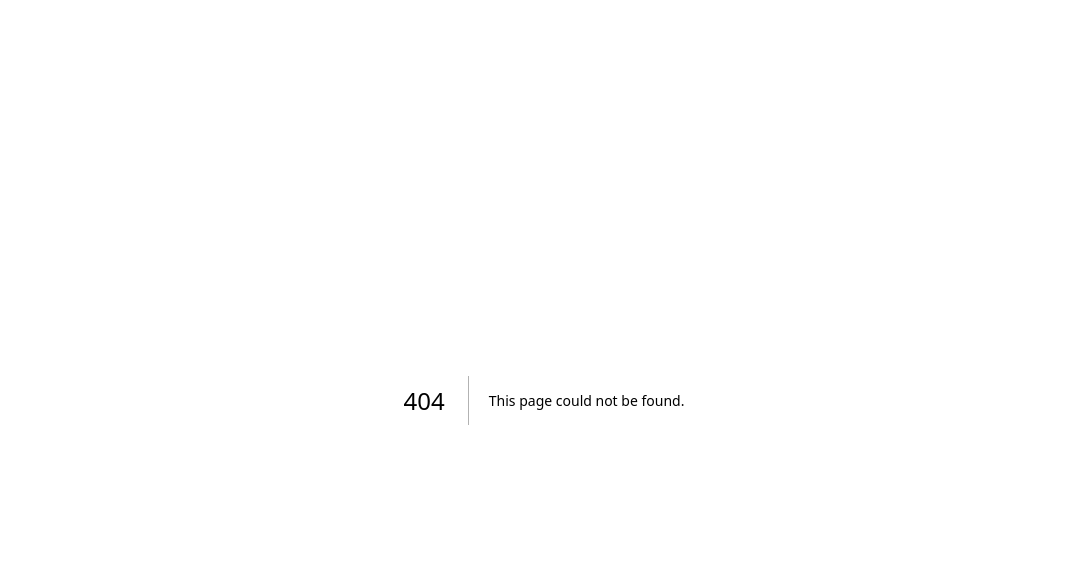
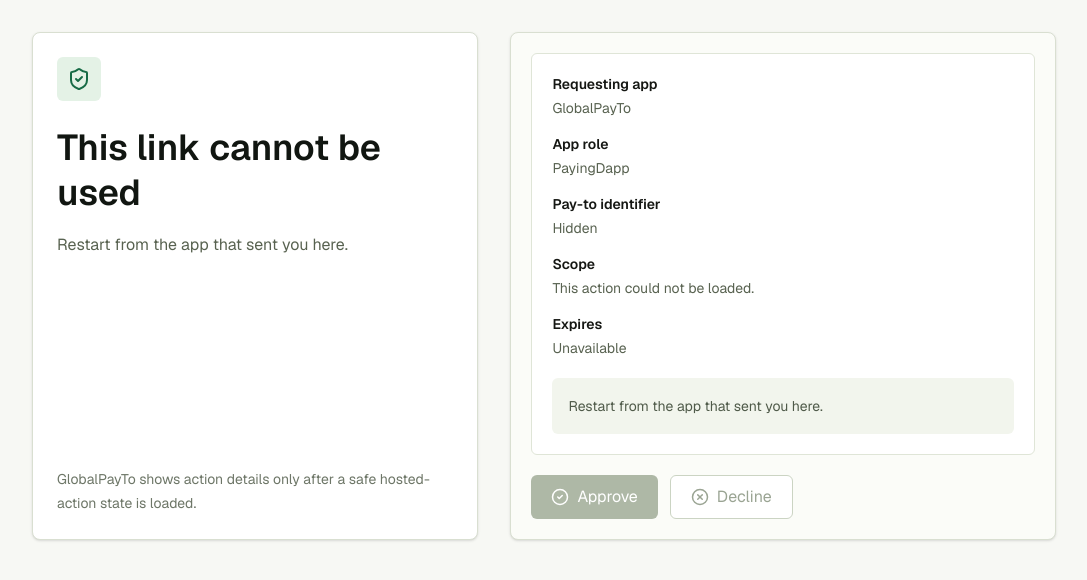
Before and after one commit to global-pay-to-resolver/globalpayto-site, a Next.js app: page /actions/setup/1 in a window 1280 px wide. Before the commit this address had no page. Shown: the top 580 px of the page, without its empty margins (96-1183 px from the left). Built offline with nearby package versions, Linux system fonts and the light colour scheme.

Commit message:
Implement setup hosted action pages

```diff
--- a/agent-context/session-log/main.md
+++ b/agent-context/session-log/main.md
@@ -51,3 +51,12 @@ head: 1b7217b
 summary: Completed GPTW-S2-T1 by documenting the authorization/setup hosted action flow, safe action-token hydration model, visible outcome states, and Sprint 2 mock-data boundary.
 validation: Confirmed the flow design keeps URLs opaque, avoids raw identifiers and wallet graph disclosure, and leaves live backend wiring for Sprint 3.
 follow-ups: Implement authorization/setup pages with mock action state.
+
+---
+
+agent: Codex
+branch: main
+head: 827c237
+summary: Completed GPTW-S2-T2 by implementing the setup/authorization hosted action page with local mock action hydration, safe approved/denied/expired/invalid/completed/restart states, and no production Supabase access.
+validation: Ran pnpm typecheck, pnpm lint, and pnpm build; Next built the new dynamic setup action route successfully.
+follow-ups: Design route selection flow details before implementing route-selection hosted action pages.
--- a/agent-context/todo.md
+++ b/agent-context/todo.md
@@ -71,9 +71,9 @@ Acceptance notes:
 
 ### GPTW-S2-T2 Implement Authorization And Setup Pages
 
-Status: TBD
-Feature branch: TBD
-Session log: TBD
+Status: Complete
+Feature branch: main
+Session log: agent-context/session-log/main.md
 Depends on: globalpayto-site:GPTW-S2-T1
 
 Implement the hosted authorization/setup pages in the public site.
--- /dev/null
+++ b/src/app/actions/setup/[actionId]/page.tsx
@@ -0,0 +1,15 @@
+import { SetupActionClient } from "@/components/hosted-action/setup-action-client";
+import { getSetupAction } from "@/lib/mock-actions";
+
+interface SetupActionPageProps {
+  params: Promise<{
+    actionId: string;
+  }>;
+}
+
+export default async function SetupActionPage({ params }: SetupActionPageProps) {
+  const { actionId } = await params;
+  const action = getSetupAction(actionId);
+
+  return <SetupActionClient action={action} />;
+}
--- /dev/null
+++ b/src/components/hosted-action/setup-action-client.tsx
@@ -0,0 +1,123 @@
+"use client";
+
+import { CheckCircle2, ShieldCheck, XCircle } from "lucide-react";
+import { useState } from "react";
+
+import type { HostedActionState, SetupAction } from "@/lib/mock-actions";
+
+interface SetupActionClientProps {
+  action: SetupAction;
+}
+
+const stateCopy: Record<HostedActionState, { title: string; body: string }> = {
+  ready: {
+    title: "Review payment authorization",
+    body: "Only the details needed for this action are shown.",
+  },
+  approved: {
+    title: "Authorization approved",
+    body: "The requesting app can continue with this scoped payment flow.",
+  },
+  denied: {
+    title: "Authorization declined",
+    body: "No payment route was changed.",
+  },
+  selected_route: {
+    title: "Route selected",
+    body: "The selected route can be used for this scoped payment flow.",
+  },
+  expired: {
+    title: "This link expired",
+    body: "Restart from the app that sent you here.",
+  },
+  invalid: {
+    title: "This link cannot be used",
+    body: "Restart from the app that sent you here.",
+  },
+  completed: {
+    title: "This action is complete",
+    body: "There is nothing else to do here.",
+  },
+  restart_required: {
+    title: "Restart required",
+    body: "Open a fresh setup link from the requesting app.",
+  },
+};
+
+export function SetupActionClient({ action }: SetupActionClientProps) {
+  const [state, setState] = useState<HostedActionState>(action.state);
+  const copy = stateCopy[state];
+  const isReady = state === "ready";
+
+  return (
+    <main className="min-h-screen bg-[#f7f8f4] px-5 py-8 text-[#151713] sm:px-8">
+      <section className="mx-auto grid max-w-5xl gap-8 lg:grid-cols-[0.9fr_1.1fr]">
+        <div className="flex flex-col justify-between rounded-lg border border-[#d9dfd1] bg-white p-6 shadow-sm">
+          <div>
+            <div className="flex h-11 w-11 items-center justify-center rounded-md bg-[#e4f2e6] text-[#176b46]">
+              <ShieldCheck size={24} aria-hidden="true" />
+            </div>
+            <h1 className="mt-6 text-3xl font-semibold leading-tight text-[#111611] sm:text-4xl">
+              {copy.title}
+            </h1>
+            <p className="mt-4 text-base leading-7 text-[#586250]">{copy.body}</p>
+          </div>
+          <p className="mt-8 text-sm leading-6 text-[#6d7667]">
+            GlobalPayTo shows action details only after a safe hosted-action state is loaded.
+          </p>
+        </div>
+
+        <div className="rounded-lg border border-[#d9dfd1] bg-[#fbfcf8] p-5 shadow-sm">
+          <div className="rounded-md border border-[#dfe5d7] bg-white p-5">
+            <dl className="grid gap-4 text-sm">
+              <div>
+                <dt className="font-semibold text-[#151713]">Requesting app</dt>
+                <dd className="mt-1 text-[#586250]">{action.dappName}</dd>
+              </div>
+              <div>
+                <dt className="font-semibold text-[#151713]">App role</dt>
+                <dd className="mt-1 text-[#586250]">{action.dappRole}</dd>
+              </div>
+              <div>
+                <dt className="font-semibold text-[#151713]">Pay-to identifier</dt>
+                <dd className="mt-1 text-[#586250]">{action.maskedIdentifier}</dd>
+              </div>
+              <div>
+                <dt className="font-semibold text-[#151713]">Scope</dt>
+                <dd className="mt-1 text-[#586250]">{action.requestedScope}</dd>
+              </div>
+              <div>
+                <dt className="font-semibold text-[#151713]">Expires</dt>
+                <dd className="mt-1 text-[#586250]">{action.expiresAt}</dd>
+              </div>
+            </dl>
+            <p className="mt-5 rounded-md bg-[#f2f5ed] p-4 text-sm leading-6 text-[#4f5a49]">
+              {action.summary}
+            </p>
+          </div>
+
+          <div className="mt-5 flex flex-col gap-3 sm:flex-row">
+            <button
+              className="inline-flex h-11 items-center justify-center gap-2 rounded-md bg-[#176b46] px-5 text-sm font-semibold text-white transition hover:bg-[#12583a] disabled:bg-[#aeb8a6]"
+              disabled={!isReady}
+              onClick={() => setState("approved")}
+              type="button"
+            >
+              <CheckCircle2 size={18} aria-hidden="true" />
+              Approve
+            </button>
+            <button
+              className="inline-flex h-11 items-center justify-center gap-2 rounded-md border border-[#cbd4c3] bg-white px-5 text-sm font-semibold text-[#2c3429] transition hover:bg-[#f1f4ec] disabled:text-[#9aa493]"
+              disabled={!isReady}
+              onClick={() => setState("denied")}
+              type="button"
+            >
+              <XCircle size={18} aria-hidden="true" />
+              Decline
+            </button>
+          </div>
+        </div>
+      </section>
+    </main>
+  );
+}
--- /dev/null
+++ b/src/lib/mock-actions.ts
@@ -0,0 +1,114 @@
+export type HostedActionState =
+  | "ready"
+  | "approved"
+  | "denied"
+  | "selected_route"
+  | "expired"
+  | "invalid"
+  | "completed"
+  | "restart_required";
+
+export interface SetupAction {
+  id: string;
+  state: HostedActionState;
+  dappName: string;
+  dappRole: "PayingDapp" | "PayToDapp";
+  maskedIdentifier: string;
+  requestedScope: string;
+  summary: string;
+  expiresAt: string;
+}
+
+export interface RouteOption {
+  id: string;
+  name: string;
+  detail: string;
+}
+
+export interface RouteSelectionAction {
+  id: string;
+  state: HostedActionState;
+  payingDappName: string;
+  maskedIdentifier: string;
+  routeLabel: string;
+  currentDefaultId: string;
+  options: RouteOption[];
+  expiresAt: string;
+}
+
+const setupActions: Record<string, SetupAction> = {
+  "gptr_act_setup_demo": {
+    id: "gptr_act_setup_demo",
+    state: "ready",
+    dappName: "ChainCrew Payouts",
+    dappRole: "PayingDapp",
+    maskedIdentifier: "u***@example.test",
+    requestedScope: "Create one-time payment intents for this verified pay-to identifier.",
+    summary: "Approve this request to let ChainCrew resolve payments without seeing wallet graph details.",
+    expiresAt: "2026-06-24T20:00:00Z",
+  },
+  "gptr_act_setup_expired": {
+    id: "gptr_act_setup_expired",
+    state: "expired",
+    dappName: "GlobalPayTo",
+    dappRole: "PayingDapp",
+    maskedIdentifier: "Hidden until restarted",
+    requestedScope: "This action can no longer be completed.",
+    summary: "Restart from the app that sent you here.",
+    expiresAt: "2026-06-24T20:00:00Z",
+  },
+};
+
+export const routeSelectionActions: Record<string, RouteSelectionAction> = {
+  "gptr_act_route_demo": {
+    id: "gptr_act_route_demo",
+    state: "ready",
+    payingDappName: "ChainCrew Payouts",
+    maskedIdentifier: "u***@example.test",
+    routeLabel: "Base mainnet USDC",
+    currentDefaultId: "smartrust",
+    options: [
+      {
+        id: "smartrust",
+        name: "SmarTrust Wallet",
+        detail: "Current default for this app and route.",
+      },
+      {
+        id: "vaultpay",
+        name: "VaultPay Wallet",
+        detail: "Also supports this route.",
+      },
+    ],
+    expiresAt: "2026-06-24T20:00:00Z",
+  },
+};
+
+export function getSetupAction(actionId: string): SetupAction {
+  return (
+    setupActions[actionId] ?? {
+      id: actionId,
+      state: "invalid",
+      dappName: "GlobalPayTo",
+      dappRole: "PayingDapp",
+      maskedIdentifier: "Hidden",
+      requestedScope: "This action could not be loaded.",
+      summary: "Restart from the app that sent you here.",
+      expiresAt: "Unavailable",
+    }
+  );
+}
+
+export function getRouteSelectionAction(actionId: string): RouteSelectionAction {
+  return (
+    routeSelectionActions[actionId] ?? {
+      id: actionId,
+      state: "invalid",
+      payingDappName: "GlobalPayTo",
+      maskedIdentifier: "Hidden",
+      routeLabel: "Hidden",
+      currentDefaultId: "",
+      options: [],
+      expiresAt: "Unavailable",
+    }
+  );
+}
```
